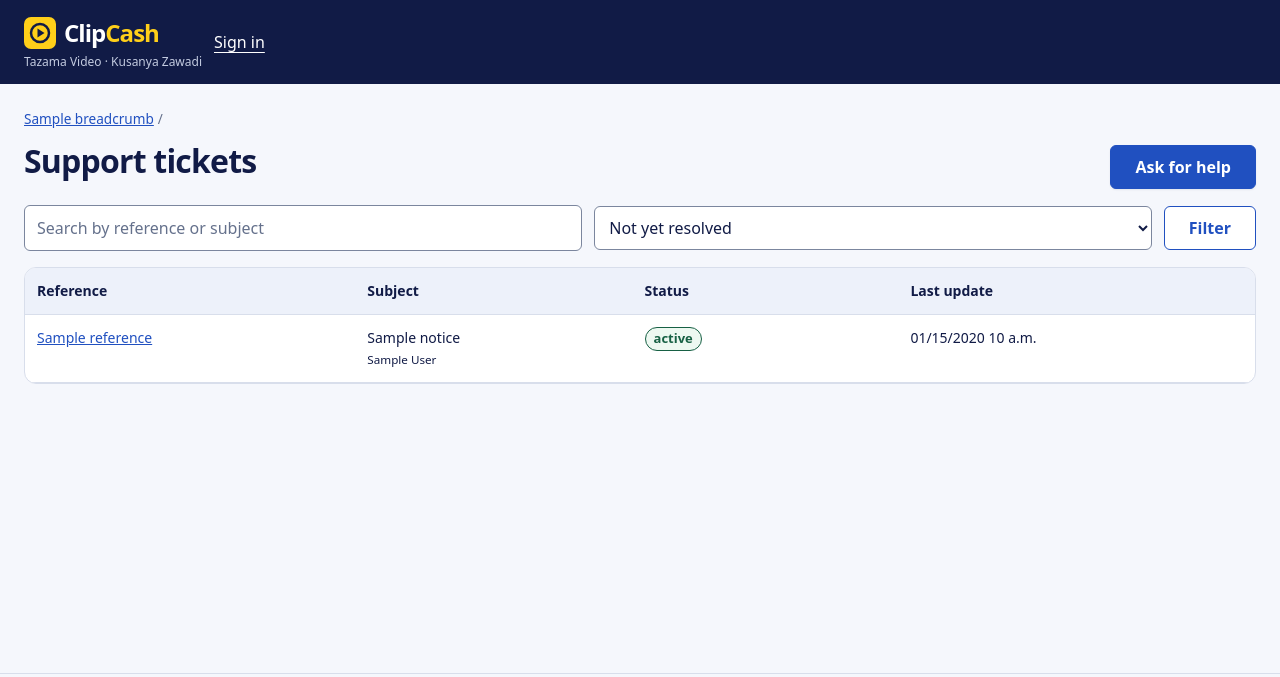
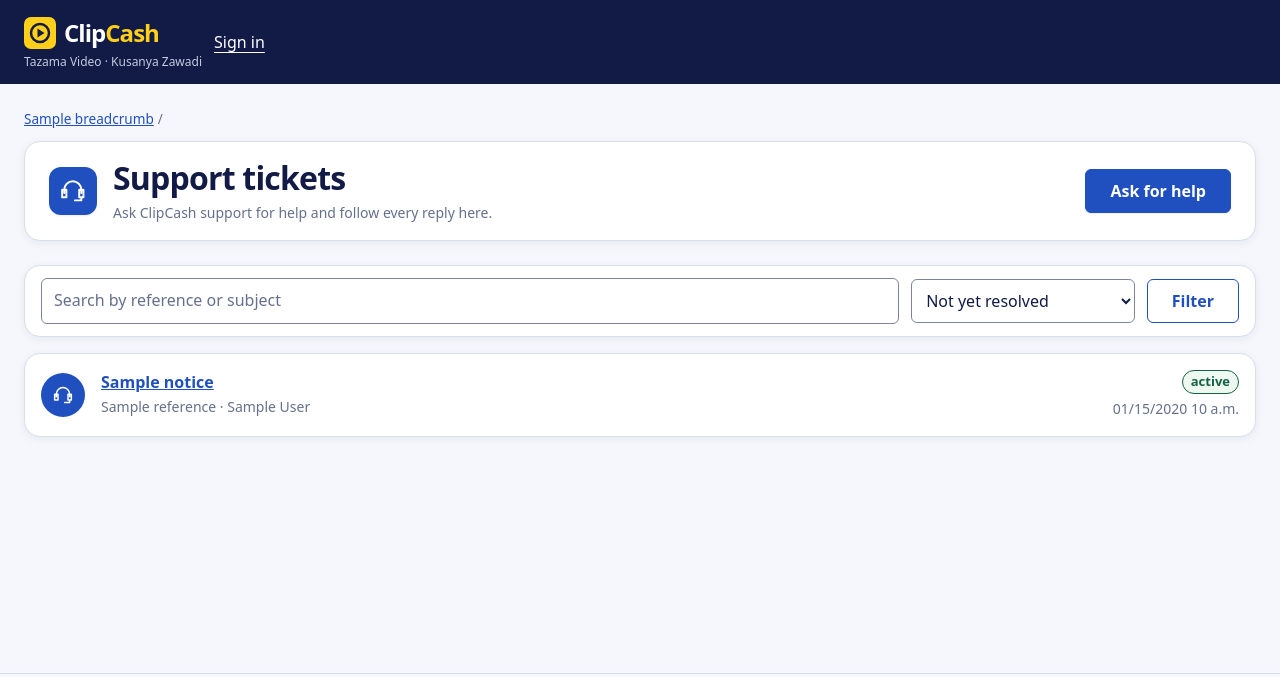
Before and after one commit to emmawolfkid/clipcash, a Django app: template templates/support/ticket_list.html in a window 1280 px wide. Shown: the top 677 px of the page. Run offline with Django 5.2, Linux system fonts and the light colour scheme; the template is opened without the code that fills it: most values are stand-ins (such as "Sample title", 1, 10 or a date in 2020); parts of the project's set-up code (start-up, migrations or seed data) failed here and were passed over.

Commit message:
style: complete UI-10 member support redesign

```diff
--- /dev/null
+++ b/static/css/pages/support/support.css
@@ -0,0 +1,59 @@
+/* UI-10: pages / support (member tickets; design plan section 9). Staff console pages do not load this. */
+.support-page { display: grid; grid-template-columns: minmax(0, 1fr); gap: var(--space-4); min-width: 0; }
+.support-page > * { margin: 0; }
+.support-card {
+  padding: var(--space-5);
+  background: var(--surface);
+  border: 1px solid var(--border);
+  border-radius: var(--radius-lg);
+  box-shadow: var(--shadow-card);
+  min-width: 0;
+}
+.support-card > h2 { margin: 0 0 var(--space-4); font-size: var(--text-lg); }
+.support-card > .form { margin: 0; }
+.support-card--reply { border-top: 4px solid var(--brand-yellow); }
+
+/* Filters: a white toolbar card. */
+.support-filters { margin: 0; padding: var(--space-3) var(--space-4); background: var(--surface); border: 1px solid var(--border); border-radius: var(--radius-lg); box-shadow: var(--shadow-card); }
+.support-filters input[type="search"] { flex: 1 1 14rem; min-width: 0; }
+.support-filters select { flex: 0 1 14rem; min-width: 0; }
+
+/* Ticket rows: avatar, subject and reference, then status and last update. */
+.ticket-list { list-style: none; margin: 0; padding: 0; display: grid; gap: var(--space-3); }
+.ticket-row {
+  display: grid;
+  grid-template-columns: 2.75rem minmax(0, 1fr) auto;
+  gap: var(--space-2) var(--space-4);
+  align-items: center;
+  padding: var(--space-4);
+  background: var(--surface);
+  border: 1px solid var(--border);
+  border-radius: var(--radius-lg);
+  box-shadow: var(--shadow-card);
+}
+.ticket-row__avatar { display: grid; place-items: center; width: 2.75rem; height: 2.75rem; border-radius: 50%; color: var(--primary-text); background: var(--primary-bg); }
+.ticket-row__main { min-width: 0; }
+.ticket-row__subject { margin: 0; font-size: var(--text-base); font-weight: 750; overflow-wrap: anywhere; }
+.ticket-row__meta { margin: var(--space-1) 0 0; color: var(--muted); font-size: var(--text-sm); overflow-wrap: anywhere; }
+.ticket-row__status { display: grid; justify-items: end; gap: var(--space-1); color: var(--muted); font-size: var(--text-sm); white-space: nowrap; }
+
+/* Ticket facts. */
+.support-facts { margin: 0; }
+
+/* Conversation: messages as bubbles, history events as quiet lines. */
+.support-page .support-thread { list-style: none; margin: 0; padding: 0; display: grid; gap: var(--space-3); }
+.support-page .support-thread > .list__item { display: block; padding: 0; border: 0; }
+.support-page .support-thread > .support-message { max-width: min(42rem, 92%); padding: var(--space-3) var(--space-4); background: var(--info-bg); border: 1px solid var(--border); border-radius: var(--radius-lg); border-end-start-radius: var(--radius-sm); box-shadow: none; }
+.support-page .support-thread > .support-message--staff { justify-self: start; background: var(--surface-soft); }
+.support-page .support-thread > .support-message:not(.support-message--staff) { justify-self: end; border-end-start-radius: var(--radius-lg); border-end-end-radius: var(--radius-sm); }
+.support-page .support-thread > .support-message p { margin: 0; overflow-wrap: anywhere; }
+.support-page .support-thread > .support-message .conversation-meta { margin-bottom: var(--space-1); }
+.support-page .support-thread > .support-event .conversation-meta { justify-content: center; margin: 0; text-align: center; font-size: 0.8125rem; }
+
+@media (max-width: 36rem) {
+  .support-card { padding: var(--space-4); }
+  .ticket-row { grid-template-columns: 2.5rem minmax(0, 1fr); }
+  .ticket-row__avatar { width: 2.5rem; height: 2.5rem; }
+  .ticket-row__status { grid-column: 2; justify-items: start; grid-auto-flow: column; justify-content: start; align-items: center; gap: var(--space-2); }
+  .support-page .support-thread > .support-message { max-width: 100%; }
+}
--- a/templates/support/_conversation.html
+++ b/templates/support/_conversation.html
@@ -2,7 +2,7 @@
 <ol class="list support-thread" aria-label="{% translate 'Conversation and history' %}">
 {% for moment, kind, item in items %}
   {% if kind == "message" %}
-  <li class="list__item{% if staff %}{% if item.internal %} support-note--internal{% endif %}{% else %} panel{% endif %}">
+  <li class="list__item support-message{% if item.from_staff %} support-message--staff{% endif %}{% if staff %}{% if item.internal %} support-note--internal{% endif %}{% else %} panel{% endif %}">
     <div>
       <p class="conversation-meta">
         <strong>{% if item.from_staff %}{% if staff %}{{ item.author.sign_in_identifier }}{% else %}{% translate "ClipCash support" %}{% endif %}{% elif staff %}{{ item.author.sign_in_identifier }} ({% translate "customer" %}){% else %}{% if item.author_id == user.pk %}{% translate "You" %}{% else %}{{ item.author.sign_in_identifier }}{% endif %}{% endif %}</strong>
@@ -13,7 +13,7 @@
     </div>
   </li>
   {% else %}
-  <li class="list__item">
+  <li class="list__item support-event">
     <p class="conversation-meta"><time datetime="{{ item.created_at|date:'c' }}">{{ item.created_at|date:"SHORT_DATETIME_FORMAT" }}</time>
       {% if item.action == "CREATED" %}{% translate "Ticket opened" %}
       {% elif item.action == "REOPENED" %}{% translate "Ticket reopened" %}
--- a/templates/support/ticket_list.html
+++ b/templates/support/ticket_list.html
@@ -1,8 +1,15 @@
-{% extends "members/layout.html" %}{% load i18n %}
+{% extends "members/layout.html" %}{% load static i18n %}
+{% block page_styles %}<link rel="stylesheet" href="{% static 'css/components/page-banner.css' %}"><link rel="stylesheet" href="{% static 'css/pages/support/support.css' %}">{% endblock %}
 {% block title %}{% translate "Support" %}{% endblock %}
 {% block member_content %}
-<div class="section__header"><h1 class="page-title">{% translate "Support tickets" %}</h1><a class="button" href="{% url 'support:create' %}">{% translate "Ask for help" %}</a></div>
-<form class="toolbar" method="get" role="search">
+<header class="page-banner">
+  <span class="page-banner__icon">{% include "components/nav_icon.html" with icon="support" %}</span>
+  <div class="page-banner__text"><h1 class="page-title">{% translate "Support tickets" %}</h1>
+    <p class="page-banner__subtitle">{% translate "Ask ClipCash support for help and follow every reply here." %}</p></div>
+  <a class="page-banner__aside button" href="{% url 'support:create' %}">{% translate "Ask for help" %}</a>
+</header>
+<div class="support-page">
+<form class="toolbar support-filters" method="get" role="search">
   <label class="visually-hidden" for="q">{% translate "Search by reference or subject" %}</label>
   <input id="q" type="search" name="q" value="{{ query }}" maxlength="100" placeholder="{% translate 'Search by reference or subject' %}">
   <label class="visually-hidden" for="f-status">{% translate "Status" %}</label>
@@ -10,17 +17,22 @@
   <button type="submit" class="button button--secondary">{% translate "Filter" %}</button>
 </form>
 {% if page.object_list %}
-<table class="table"><caption class="visually-hidden">{% translate "Your support tickets" %}</caption>
-  <thead><tr><th scope="col">{% translate "Reference" %}</th><th scope="col">{% translate "Subject" %}</th><th scope="col">{% translate "Status" %}</th><th scope="col">{% translate "Last update" %}</th></tr></thead>
-  <tbody>{% for ticket in page.object_list %}<tr>
-    <td><a href="{% url 'support:ticket' ticket.reference %}">{{ ticket.reference }}</a></td>
-    <td>{{ ticket.subject }}{% if ticket.organization %}<br><small>{{ ticket.organization.display_name }}</small>{% endif %}</td>
-    <td>{% include "support/_status_badge.html" %}</td>
-    <td><time datetime="{{ ticket.last_activity_at|date:'c' }}">{{ ticket.last_activity_at|date:"SHORT_DATETIME_FORMAT" }}</time></td>
-  </tr>{% endfor %}</tbody>
-</table>
+<section aria-labelledby="ticket-list-title">
+<h2 class="visually-hidden" id="ticket-list-title">{% translate "Your support tickets" %}</h2>
+<ul class="ticket-list">{% for ticket in page.object_list %}
+  <li class="ticket-row">
+    <span class="ticket-row__avatar">{% include "components/nav_icon.html" with icon="support" %}</span>
+    <div class="ticket-row__main">
+      <h3 class="ticket-row__subject"><a href="{% url 'support:ticket' ticket.reference %}">{{ ticket.subject }}</a></h3>
+      <p class="ticket-row__meta">{{ ticket.reference }}{% if ticket.organization %} · {{ ticket.organization.display_name }}{% endif %}</p>
+    </div>
+    <div class="ticket-row__status">{% include "support/_status_badge.html" %}<span><span class="visually-hidden">{% translate "Last update" %}: </span><time datetime="{{ ticket.last_activity_at|date:'c' }}">{{ ticket.last_activity_at|date:"SHORT_DATETIME_FORMAT" }}</time></span></div>
+  </li>{% endfor %}
+</ul>
+</section>
 {% include "components/pagination.html" %}
 {% else %}
-<p class="empty-state">{% if query or status %}{% translate "No tickets match these filters." %}{% else %}{% translate "You have not asked for help yet. Open a ticket and ClipCash support will reply here." %}{% endif %}</p>
+<p class="empty-state support-card">{% if query or status %}{% translate "No tickets match these filters." %}{% else %}{% translate "You have not asked for help yet. Open a ticket and ClipCash support will reply here." %}{% endif %}</p>
 {% endif %}
+</div>
 {% endblock %}
```
Also changed, not shown: templates/support/ticket_detail.html (+15 -8 lines), templates/support/ticket_form.html (+12 -4 lines), locale/sw/LC_MESSAGES/django.po, 1 other file.
